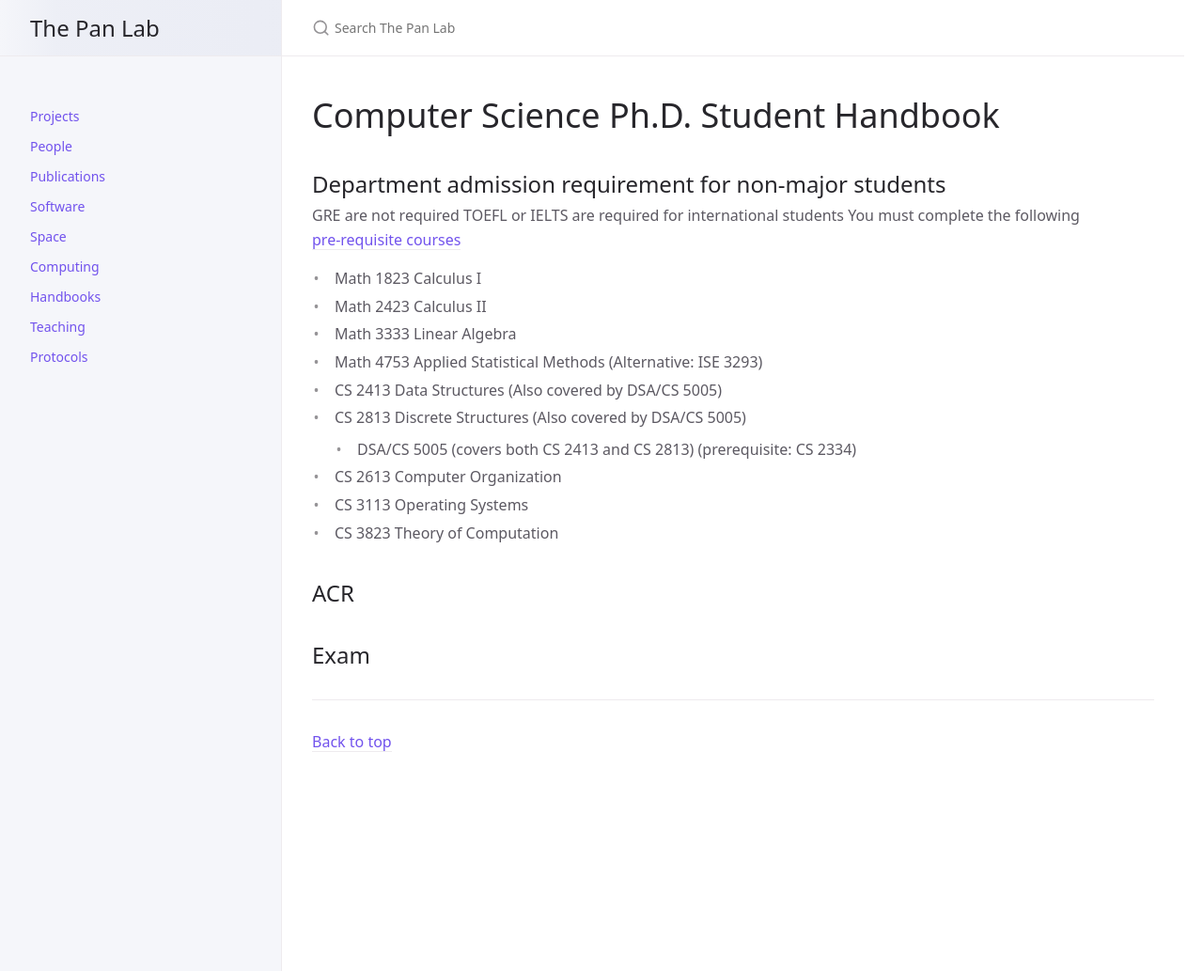
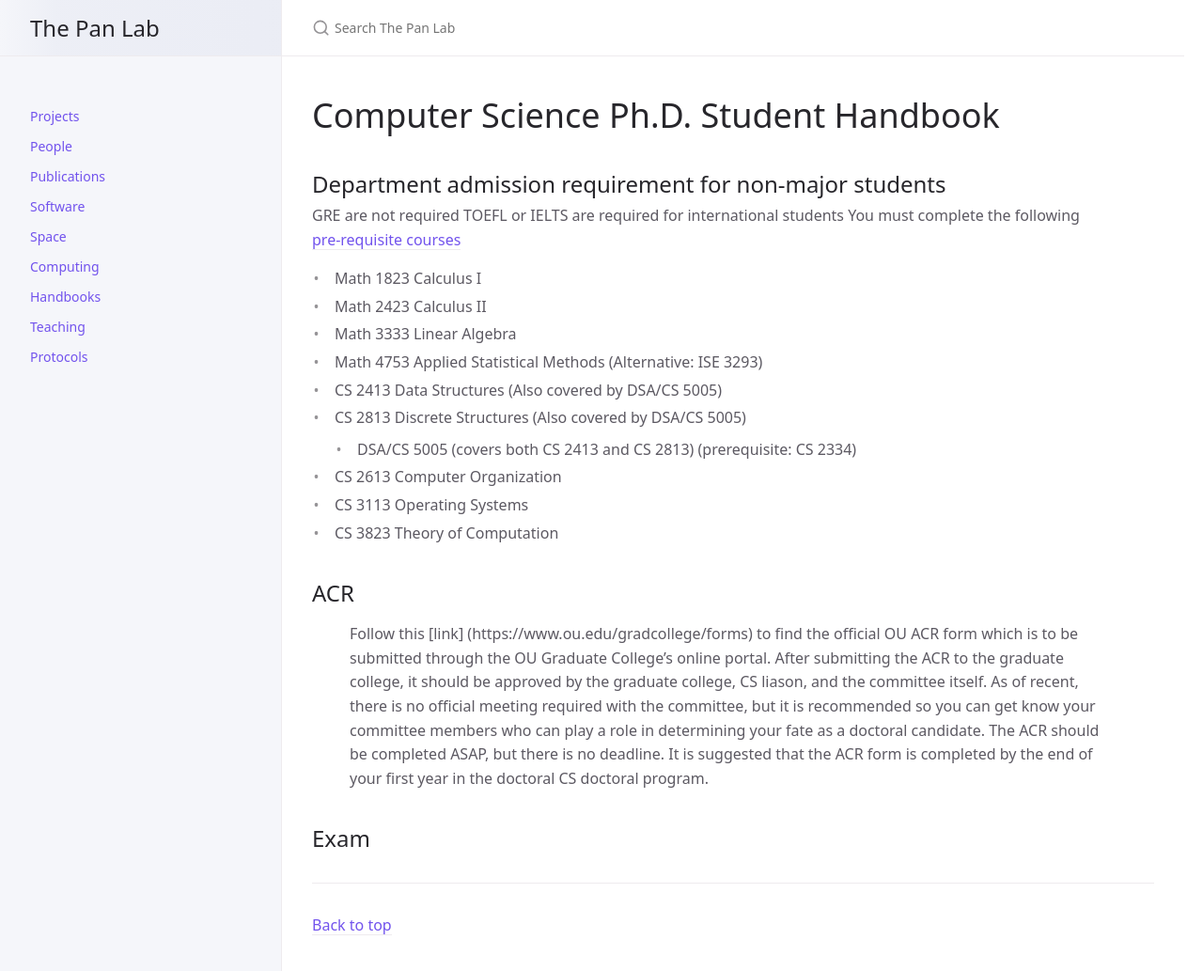
Before and after one commit to thepanlab/thepanlab.github.io, a Jekyll site: the page built from docs/handbook_CS.md, in a window 1280 px wide and 1046 px high. Shown: the top 1033 px of the window at 94% size. Built offline with Jekyll 4.4.1, drawn with Linux system fonts in a browser that asks for light colours.

Commit message:
Update handbook_CS.md

```diff
--- a/docs/handbook_CS.md
+++ b/docs/handbook_CS.md
@@ -22,4 +22,7 @@ You must complete the following [pre-requisite courses](http://www.ou.edu/coe/cs
 
 ## ACR
 
+> Follow this [link] (https://www.ou.edu/gradcollege/forms) to find the official OU ACR form which is to be submitted through the OU Graduate College's online portal. After submitting the ACR to the graduate college, it should be approved by the graduate college, CS liason, and the committee itself. As of recent, there is no official meeting required with the committee, but it is recommended so you can get know your committee members who can play a role in determining your fate as a doctoral candidate.
+> The ACR should be completed ASAP, but there is no deadline. It is suggested that the ACR form is completed by the end of your first year in the doctoral CS doctoral program.
+
 ## Exam
```
